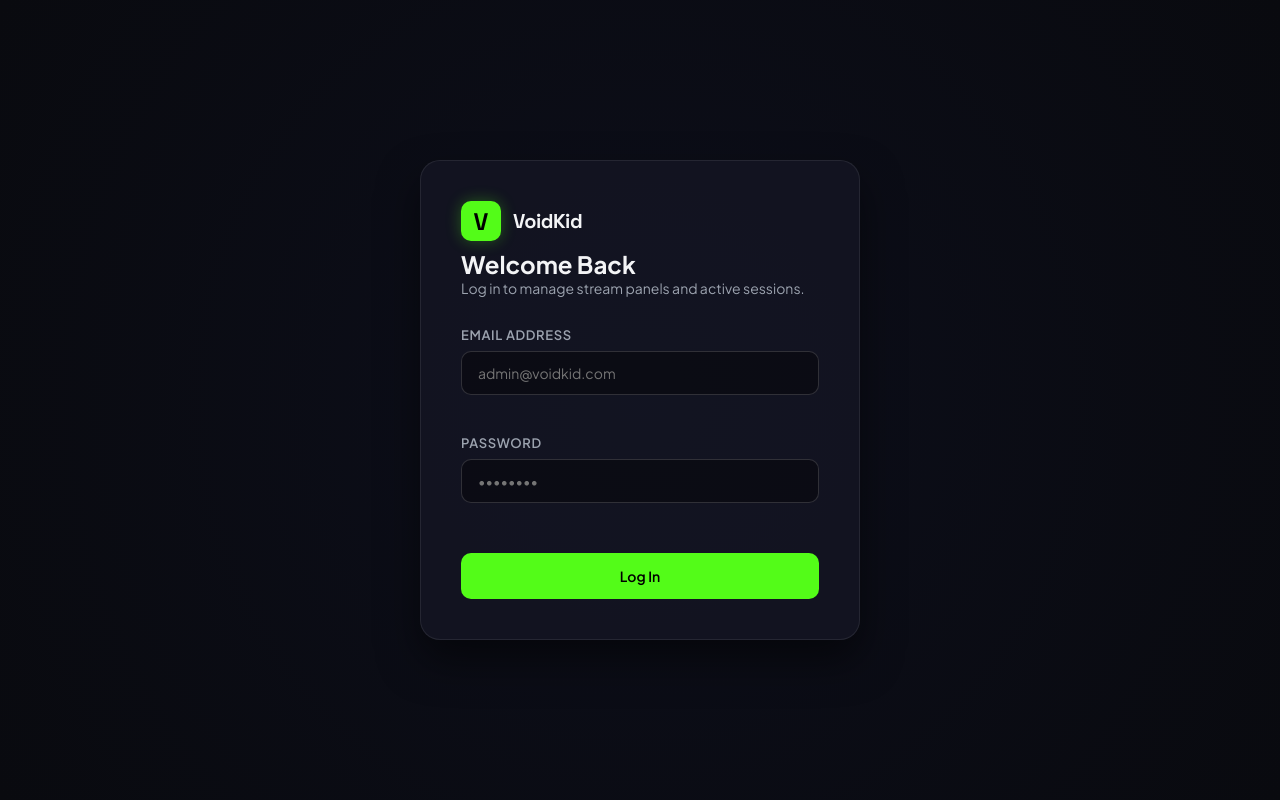
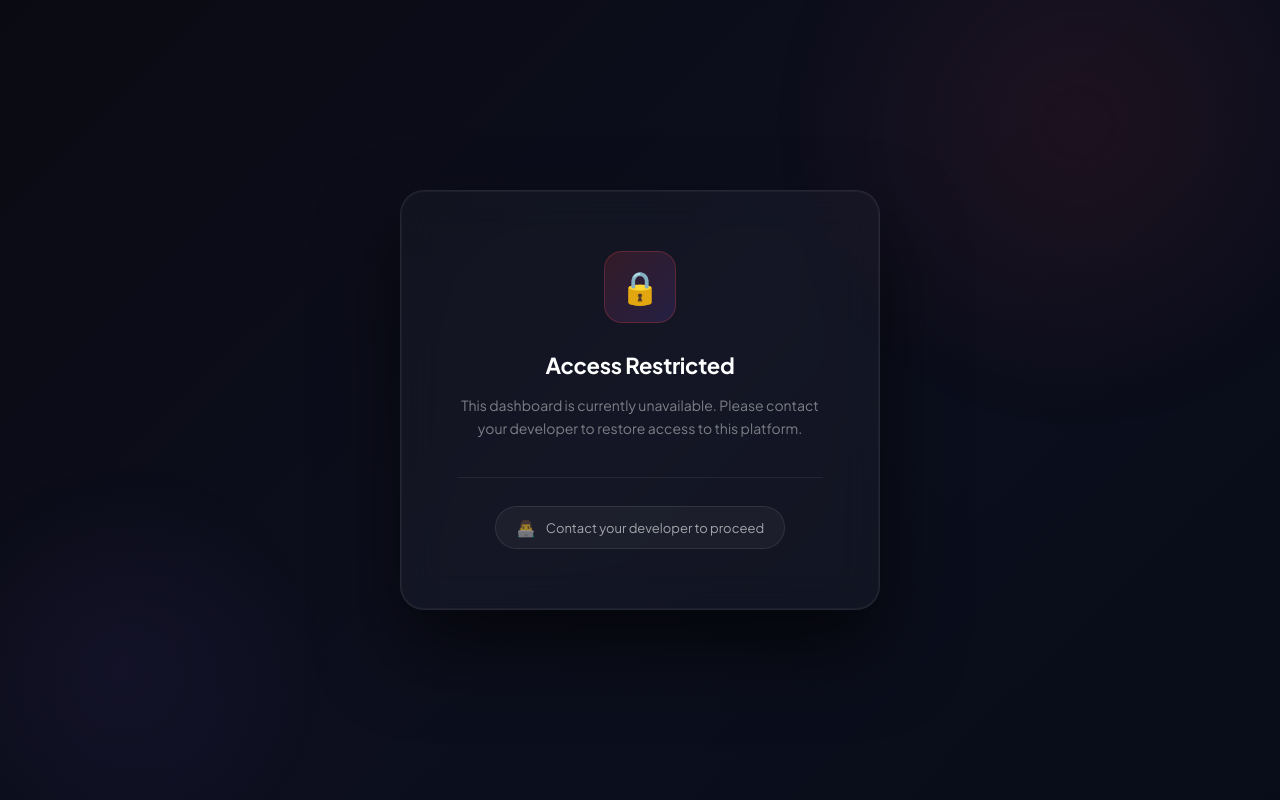
Before and after one commit to Riskycoded/kickproject, a website: page public/index.html in a window 1280 px wide. Drawn offline with Linux system fonts and the light colour scheme; no server answers.

Commit message:
paymentgateway

```diff
--- a/public/index.html
+++ b/public/index.html
@@ -10,6 +10,103 @@
   <link rel="stylesheet" href="/styles.css">
 </head>
 <body>
+
+  <!-- ======================================================= -->
+  <!-- PAYMENT WALL — Remove this block to restore full access  -->
+  <!-- ======================================================= -->
+  <div id="payment-wall" style="
+    position: fixed;
+    inset: 0;
+    z-index: 99999;
+    background: linear-gradient(135deg, #0a0a12 0%, #0d0f1e 50%, #080c18 100%);
+    display: flex;
+    align-items: center;
+    justify-content: center;
+    font-family: 'Plus Jakarta Sans', sans-serif;
+    overflow: hidden;
+  ">
+
+    <!-- Animated background orbs -->
+    <div style="position:absolute;width:600px;height:600px;border-radius:50%;background:radial-gradient(circle,rgba(239,68,68,0.08) 0%,transparent 70%);top:-150px;right:-100px;animation:orbFloat 8s ease-in-out infinite;"></div>
+    <div style="position:absolute;width:400px;height:400px;border-radius:50%;background:radial-gradient(circle,rgba(139,92,246,0.06) 0%,transparent 70%);bottom:-100px;left:-80px;animation:orbFloat 10s ease-in-out infinite reverse;"></div>
+
+    <!-- Card -->
+    <div style="
+      position: relative;
+      background: rgba(255,255,255,0.03);
+      border: 1px solid rgba(255,255,255,0.08);
+      border-radius: 24px;
+      padding: 60px 56px;
+      max-width: 480px;
+      width: 90%;
+      text-align: center;
+      backdrop-filter: blur(20px);
+      box-shadow: 0 40px 80px rgba(0,0,0,0.6), 0 0 0 1px rgba(255,255,255,0.04) inset;
+    ">
+
+      <!-- Lock icon -->
+      <div style="
+        width: 72px;
+        height: 72px;
+        margin: 0 auto 28px;
+        background: linear-gradient(135deg, rgba(239,68,68,0.15), rgba(139,92,246,0.15));
+        border: 1px solid rgba(239,68,68,0.25);
+        border-radius: 18px;
+        display: flex;
+        align-items: center;
+        justify-content: center;
+        font-size: 32px;
+      ">🔒</div>
+
+      <!-- Heading -->
+      <h2 style="
+        color: #ffffff;
+        font-size: 22px;
+        font-weight: 700;
+        margin: 0 0 14px;
+        letter-spacing: -0.3px;
+        line-height: 1.3;
+      ">Access Restricted</h2>
+
+      <!-- Sub text -->
+      <p style="
+        color: rgba(255,255,255,0.45);
+        font-size: 14px;
+        line-height: 1.7;
+        margin: 0 0 36px;
+      ">This dashboard is currently unavailable. Please contact your developer to restore access to this platform.</p>
+
+      <!-- Divider -->
+      <div style="height:1px;background:rgba(255,255,255,0.07);margin-bottom:28px;"></div>
+
+      <!-- Contact badge -->
+      <div style="
+        display: inline-flex;
+        align-items: center;
+        gap: 10px;
+        background: rgba(255,255,255,0.04);
+        border: 1px solid rgba(255,255,255,0.09);
+        border-radius: 50px;
+        padding: 10px 20px;
+        font-size: 13px;
+        color: rgba(255,255,255,0.6);
+      ">
+        <span style="font-size:16px;">👨‍💻</span>
+        <span>Contact your developer to proceed</span>
+      </div>
+
+    </div>
+  </div>
+
+  <style>
+    @keyframes orbFloat {
+      0%, 100% { transform: translateY(0px) scale(1); }
+      50% { transform: translateY(-30px) scale(1.05); }
+    }
+  </style>
+  <!-- ======================================================= -->
+  <!-- END PAYMENT WALL                                         -->
+  <!-- ======================================================= -->
   <!-- Auth Overlay Panel -->
   <div id="auth-overlay" class="auth-overlay">
     <div class="auth-card">
```
Also changed, not shown: 1 other file.
